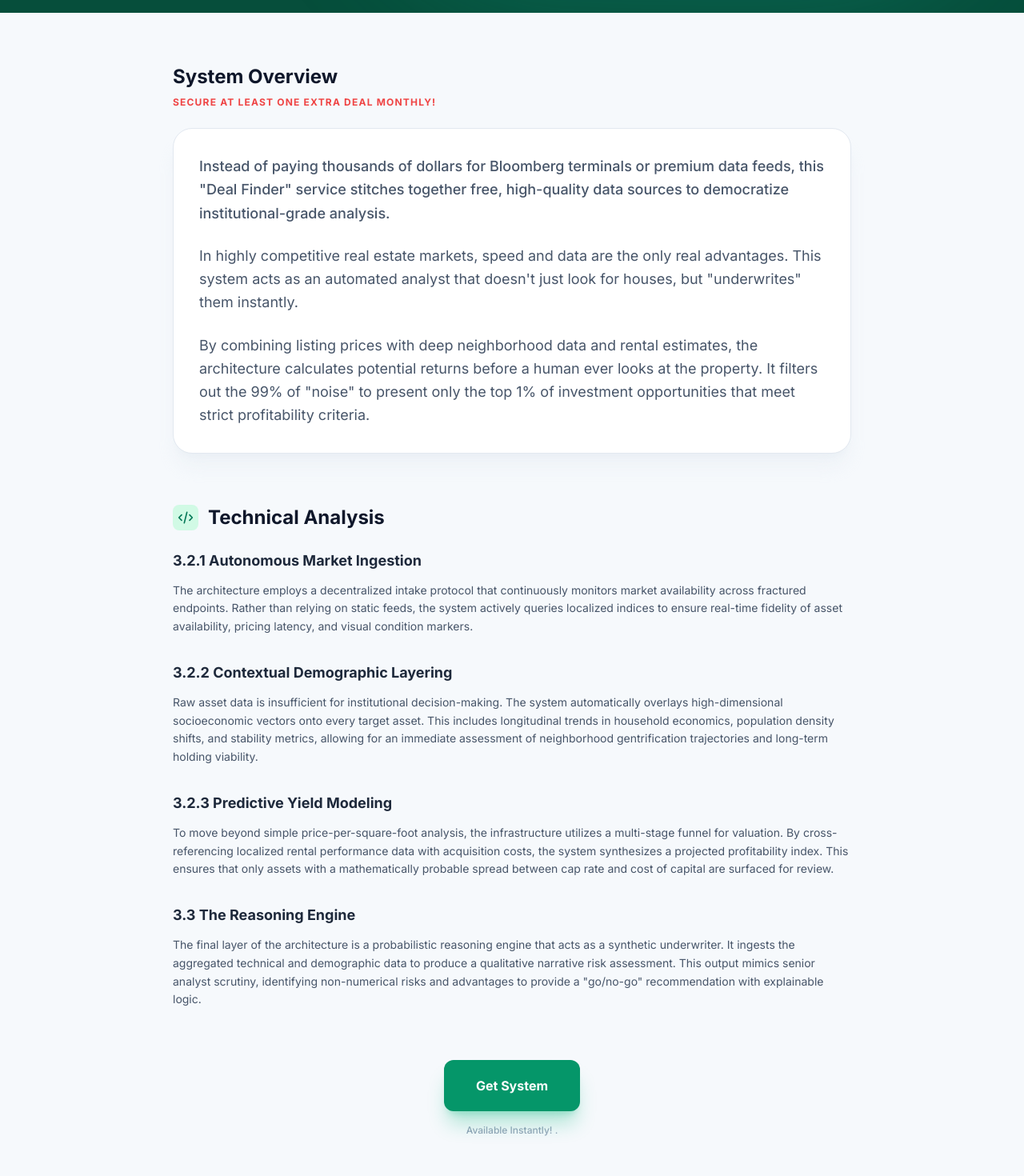
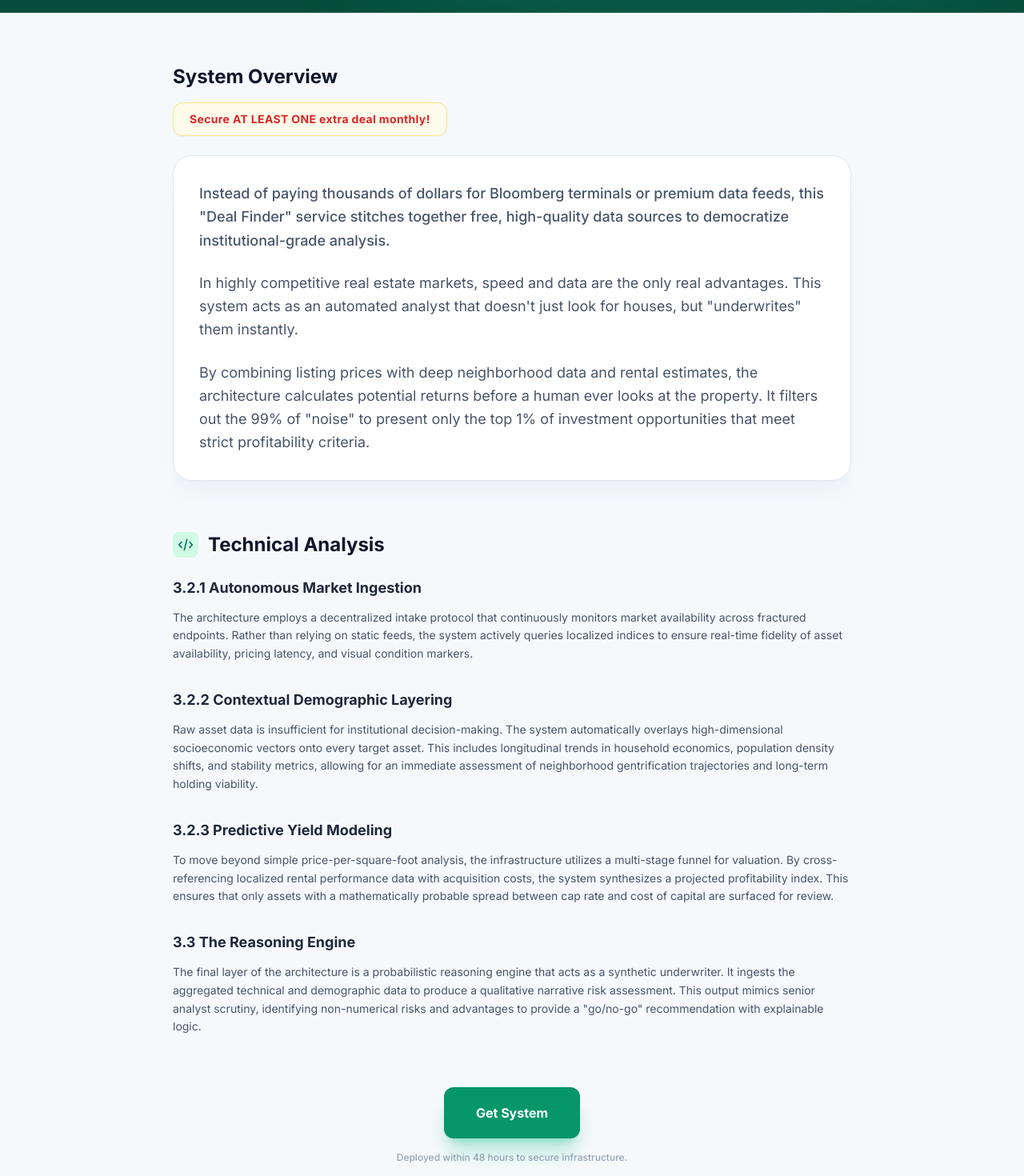
Before and after one commit to Hydrel-Tech/Hydrel, a React (Vite) app in the folder hydrel og 2/: page /market-alpha in a window 1280 px wide. Shown: the part 500-1970 px from the top of the page at 80% size. Built offline with nearby package versions, Linux system fonts and the light colour scheme.

Commit message:
Update MarketAlpha.tsx

```diff
--- a/hydrel og 2/pages/MarketAlpha.tsx
+++ b/hydrel og 2/pages/MarketAlpha.tsx
@@ -29,10 +29,14 @@ export const MarketAlpha: React.FC = () => {
 
         {/* Layman Overview */}
         <div className="mb-16">
-          <h2 className="text-2xl font-bold text-slate-900 mb-2">System Overview</h2>
-          <p className="text-xs font-bold text-red-500 uppercase tracking-widest mb-6">
-            Secure AT LEAST ONE extra deal monthly!
-          </p>
+          <h2 className="text-2xl font-bold text-slate-900 mb-4">System Overview</h2>
+
+          <div className="inline-block px-5 py-2.5 rounded-xl bg-amber-50 border border-amber-200 mb-6 shadow-sm">
+             <p className="text-sm font-bold text-red-600 tracking-wide">
+               Secure <span className="font-black">AT LEAST ONE</span> extra deal monthly!
+             </p>
+          </div>
+
           <div className="p-8 bg-white rounded-3xl border border-slate-200 shadow-xl shadow-slate-200/40">
             <p className="text-lg text-slate-600 leading-relaxed mb-6 font-medium">
               Instead of paying thousands of dollars for Bloomberg terminals or premium data feeds, this "Deal Finder" service stitches together free, high-quality data sources to democratize institutional-grade analysis.
@@ -93,7 +97,7 @@ export const MarketAlpha: React.FC = () => {
           <Link to="/market-alpha/pricing" className="inline-block px-10 py-5 bg-emerald-600 text-white font-bold rounded-xl shadow-xl shadow-emerald-500/30 hover:bg-emerald-700 hover:scale-[1.02] transition-all transform duration-200">
             Get System
           </Link>
-          <p className="mt-4 text-xs text-slate-400 font-medium">Available Instantly! .</p>
+          <p className="mt-4 text-xs text-slate-400 font-medium">Deployed within 48 hours to secure infrastructure.</p>
         </div>
       </div>
     </div>
```
